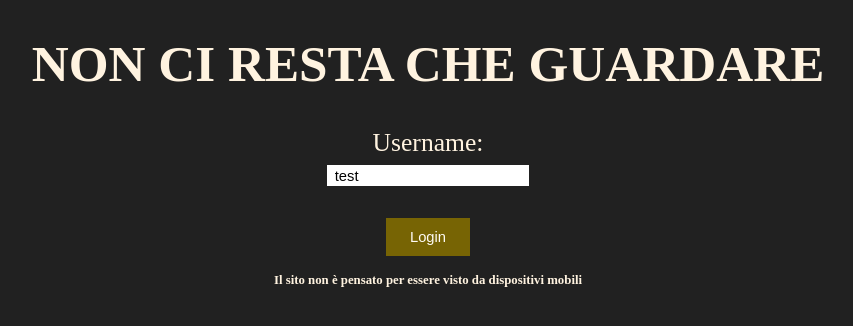
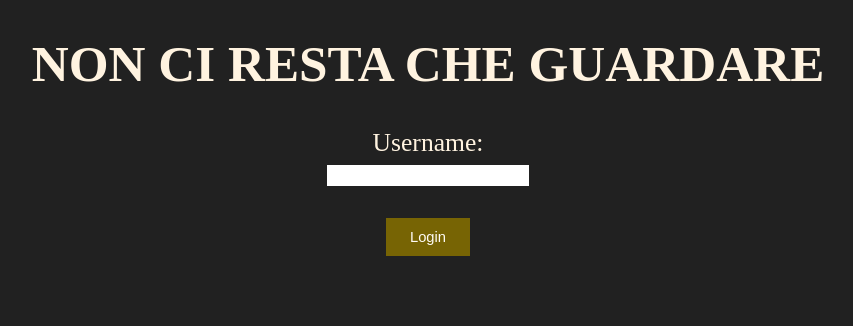
Before and after one commit to bettozzo/nrg, a plain HTML site: page index.html in a window 1280 px wide. Shown: the whole page, without its empty margins (212-1065 px from the left). Drawn offline with nearby package versions, Linux system fonts and the light colour scheme.

Commit message:
removed default text

```diff
--- a/index.html
+++ b/index.html
@@ -19,10 +19,10 @@
             <h1>NON CI RESTA CHE GUARDARE</h1>
             <form onsubmit="return false">
                 <label for="username">Username:</label><br>
-                <input type="text" id="username" value="test"><br><br>
+                <input type="text" id="username" ><br><br>
                 <input id="submitBtn" type="submit" value="Login">
             </form>
         </main>
-        <h4>Il sito non è pensato per essere visto da dispositivi mobili</h4>
+        <!-- <h4>Il sito non è pensato per essere visto da dispositivi mobili</h4> -->
     </body>
 </html>
```
